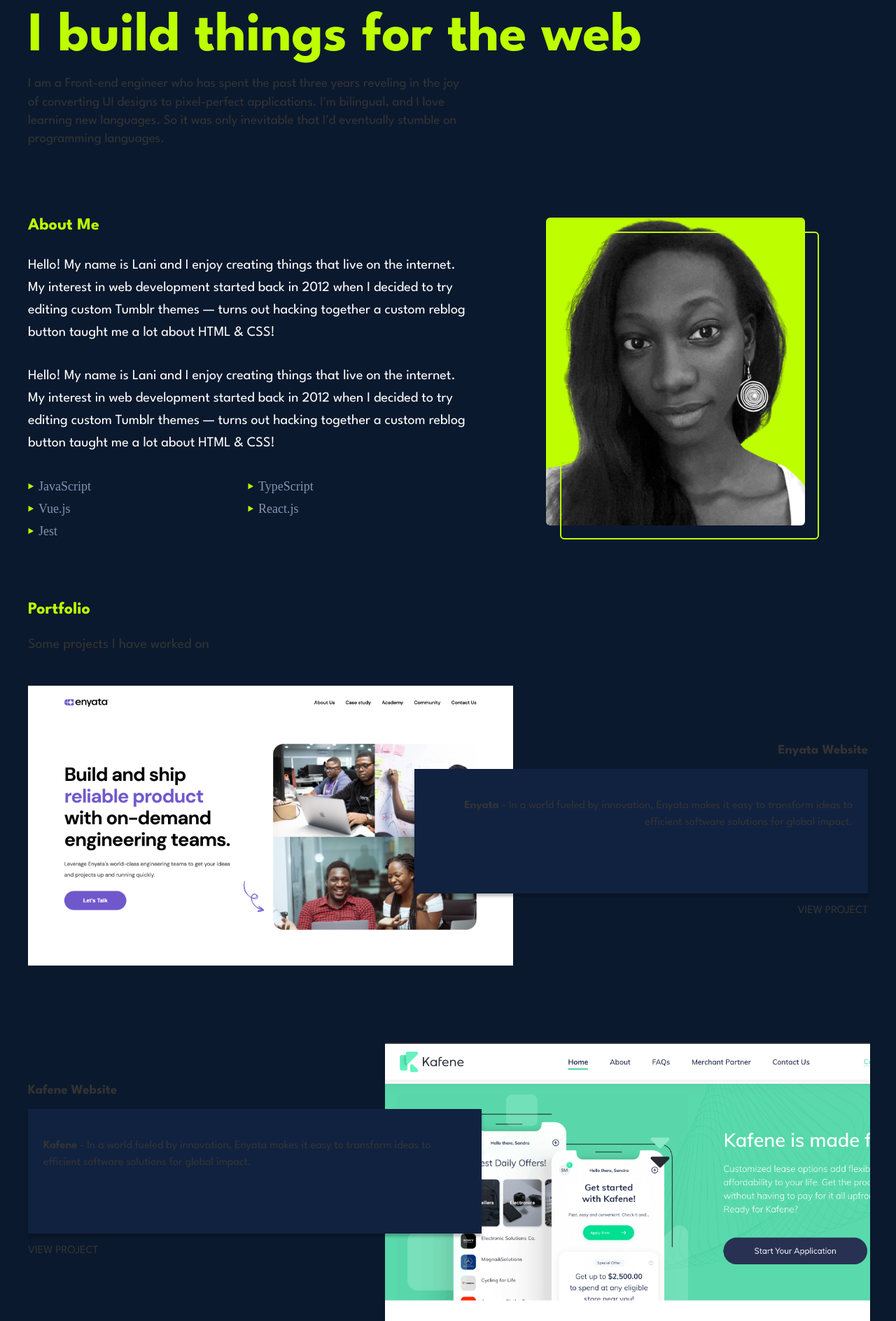
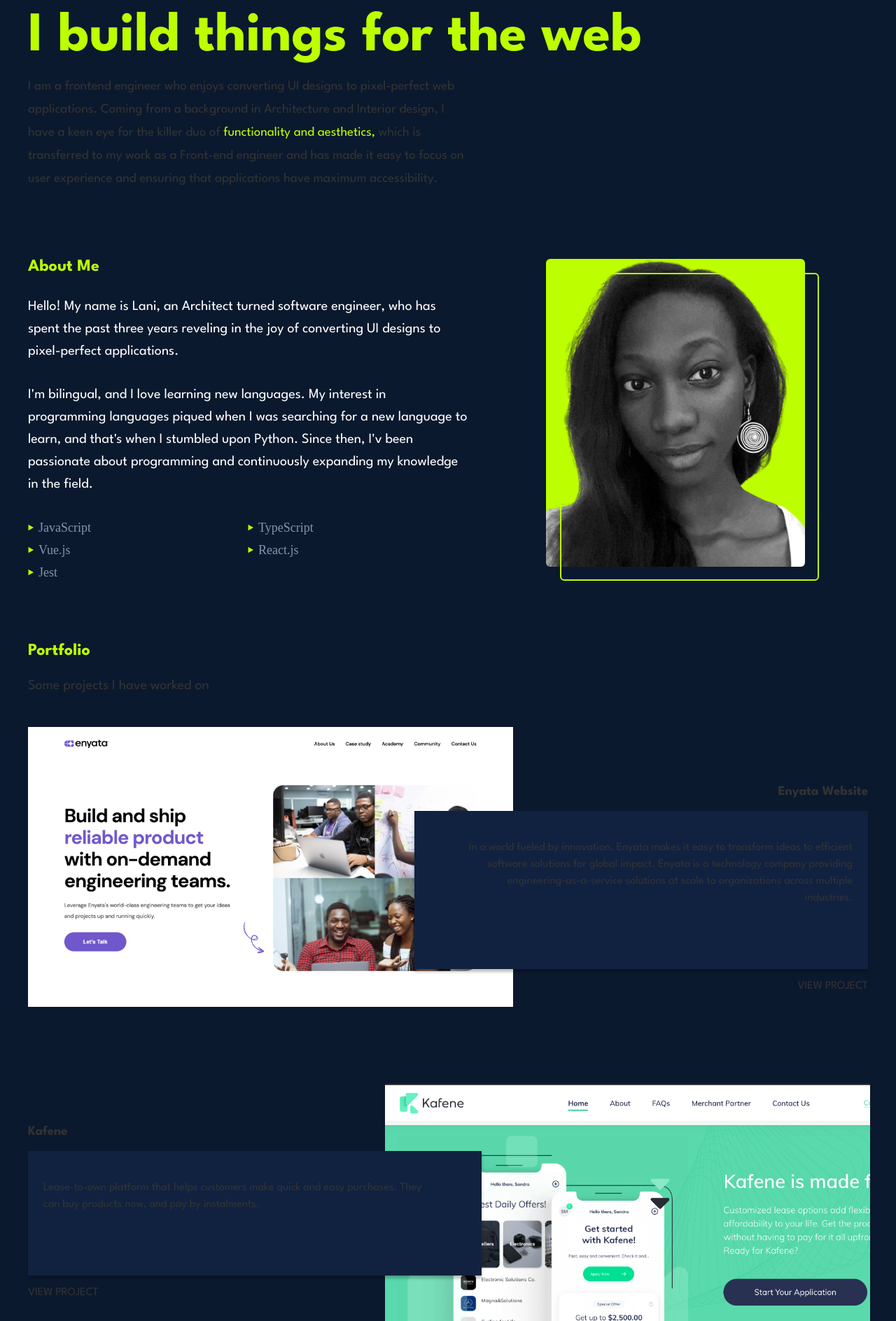
Before and after one commit to LaniJ/NewPortfolio, a Next.js app: page / in a window 1280 px wide. Shown: the part 312-2200 px from the top of the page at 70% size. Built offline with nearby package versions, Linux system fonts and the light colour scheme.

Commit message:
remove dummy text

```diff
--- a/components/About/About.js
+++ b/components/About/About.js
@@ -1,39 +1,23 @@
 import styles from '../../styles/About.module.css'
 import Skills from '../Skills/index'
-import Image from 'next/image'
-// import LaniPic from '../../assets/images/lanlan.png'
-import LaniPic from '../../assets/images/cropped_lan.png'
-// import skills from '../Skills/index'
-// import arrow-right from ''
-// import arrowRight from "../../assets/icons/arrow-right.svg";
-
 
 const About = () => {
   return (
     <div className={styles.about} id="about">
       <div className={styles.textSection}>
         <h3 className="sectionHeader">About Me</h3>
-        <p className={styles.text}>Hello! My name is Lani and I enjoy creating things that live on the internet. My interest in web development started back in 2012 when I decided to try editing custom Tumblr themes — turns out hacking together a custom reblog button taught me a lot about HTML & CSS!</p>
-        <p className={styles.text}>Hello! My name is Lani and I enjoy creating things that live on the internet. My interest in web development started back in 2012 when I decided to try editing custom Tumblr themes — turns out hacking together a custom reblog button taught me a lot about HTML & CSS!</p>
+        <p className={styles.text}>Hello! My name is Lani, an Architect turned software engineer, who  has spent the past three years reveling in the joy of converting UI designs to pixel-perfect applications.
+        </p>
+        <p className={styles.text}>I&apos;m bilingual, and I love learning new languages. My interest in programming languages piqued when I was searching for a new language to learn, and that's when I stumbled upon Python. Since then, I&apos;v been passionate about programming and continuously expanding my knowledge in the field.
+        </p>
         <Skills />
       </div>
       <div>
         <div className={styles.img__container}>
           <div className={styles.about__img}>
-
           </div>
         </div>
       </div>
-      {/* <div className="profile__image">
-        <Image
-          src={LaniPic}
-          alt="Lani's Pic"
-        /> */}
-        {/* <Image
-          src={LaniPic}
-          alt="Lani's Pic"
-        /> */}
-      {/* </div> */}
     </div>
    );
 }
--- a/components/Intro/Intro.js
+++ b/components/Intro/Intro.js
@@ -15,7 +15,7 @@ const Intro = () => {
       <h1 className={`${styles.name} md:text-lg`}>Lani Oluwajuyitan</h1>
       <h1 className={`${styles.name} ${styles.role}`}>I build things for the web</h1>
 
-      <p className="text-lg max-w-full md:max-w-[53%]">I am a Front-end engineer who has spent the past three years reveling in the joy of converting UI designs to pixel-perfect applications. I&apos;m bilingual, and I love learning new languages. So it was only inevitable that I&apos;d eventually stumble on programming languages.</p>
+      <p className="text-lg max-w-full md:max-w-[53%] leading-[33px]">I am a frontend engineer who enjoys converting UI designs to pixel-perfect web applications. Coming from a background in Architecture and Interior design, I have a keen eye for the killer duo of <span className='text-accent'>functionality and aesthetics,</span> which is transferred to my work as a Front-end engineer and has made it easy to focus on user experience and ensuring that  applications have maximum accessibility.</p>
     </div>
    );
 }
--- a/components/OtherProjects/data.js
+++ b/components/OtherProjects/data.js
@@ -2,37 +2,47 @@ export const projectList = [
   {
     projectName: "AQ Identity Verification",
     link: "https://stagingaq.enyata.com/",
-    cardContent: "A nicer look at your GitHub profile and repo stats. Includes data visualizations of your top languages, starred repositories, and sort through your top repos by number of stars, forks, and size.",
-    // altText: ""
+    cardContent: "Eliminate risks, online frauds and financial crimes by verifying Identity documents with AQ’s automated identity verification system",
   },
   {
     projectName: "Simple Video Player",
     link: "https://simplevideoplayer.com/",
-    cardContent: "A nicer look at your GitHub profile and repo stats. Includes data visualizations of your top languages, starred repositories, and sort through your top repos by number of stars, forks, and size."
+    // cardContent: "Play your local videos on the web. Unsure about the saftey or origin of a video you have downloaded from untrusted sources? Worried about the safety of playing them with any app on your machine? "
+    cardContent: "If you have a video that might have been downloaded from untrusted sources and are worried about the safety of playing them with an app on your machine, play it on the web using Simple Video Player."
+  },
+  {
+    projectName: "Volley Chrome Extension",
+    link: "https://chrome.google.com/webstore/detail/volley/adiikgmaiadcllnhkeclpacjoaaepanl?hl=en",
+    cardContent: "Quick launch Volley App immediately you navigate to a LinkedIn Profile page! Inspire your prospects with personalized and hyper-relevant outreach."
   },
   {
     projectName: "Parallax Page",
     link: "https://parallax-landing-page-theta.vercel.app/",
-    cardContent: "A nicer look at your GitHub profile and repo stats. Includes data visualizations of your top languages, starred repositories, and sort through your top repos by number of stars, forks, and size."
+    cardContent: "A tourism company webpage built to focus on the parallax effect."
+  },
+  {
+    projectName: "SpeakersBay",
+    link: "https://speakersbay.com/",
+    cardContent: "Online Language school application where both tutors and learners can sign up to join classes."
   },
   {
     projectName: "Todo App",
     link: "https://todo-ezt5mf06k-lanij.vercel.app/",
-    cardContent: "A nicer look at your GitHub profile and repo stats. Includes data visualizations of your top languages, starred repositories, and sort through your top repos by number of stars, forks, and size."
+    cardContent: "To-do Application for making lists and reminders of various kinds."
   },
   {
     projectName: "React Calculator",
     link: "https://react-calc-nine.vercel.app/",
-    cardContent: "A nicer look at your GitHub profile and repo stats. Includes data visualizations of your top languages, starred repositories, and sort through your top repos by number of stars, forks, and size."
+    cardContent: "A Simple calculator built with React.js"
   },
   {
     projectName: "Vue3 App",
     link: "",
-    cardContent: "A nicer look at your GitHub profile and repo stats. Includes data visualizations of your top languages, starred repositories, and sort through your top repos by number of stars, forks, and size."
+    cardContent: "Vue3 sample app to add and view information about a person."
   },
   {
-    projectName: "Card Flip game",
+    projectName: "Magic Memory game",
     link: "",
-    cardContent: "A nicer look at your GitHub profile and repo stats. Includes data visualizations of your top languages, starred repositories, and sort through your top repos by number of stars, forks, and size."
+    cardContent: "Fun game to test how good your memory is."
   },
 ]
--- a/components/Portfolio/Portfolio.jsx
+++ b/components/Portfolio/Portfolio.jsx
@@ -1,6 +1,5 @@
 import styles from '../../styles/Portfolio.module.css'
 import Enyata from '../../assets/images/enyata.png'
-import Kafene from '../../assets/images/kafene3.png'
 import Link from 'next/link';
 import Image from 'next/image'
 
@@ -20,7 +19,8 @@ const Portfolio = () => {
         <div className={styles.info_one}>
           <h3 className='text-lg font-bold'>Enyata Website</h3>
           <div className={styles['project-box']}>
-            <p className={styles['project-info']}><strong>Enyata</strong> - In a world fueled by innovation, Enyata makes it easy to transform ideas to efficient software solutions for global impact.</p>
+            <p className={styles['project-info']}>In a world fueled by innovation, Enyata makes it easy to transform ideas to efficient software solutions for global impact. Enyata is a technology company providing engineering-as-a-service solutions at scale to organizations across multiple industries.
+            </p>
             <div className={`${styles.project__image} ${styles.small__screen}`}>
               <Image
                 src={Enyata}
@@ -35,9 +35,9 @@ const Portfolio = () => {
 
       <div className={styles.project}>
         <div className={styles.info_two}>
-          <h3 className='text-lg font-bold'>Kafene Website</h3>
+          <h3 className='text-lg font-bold'>Kafene</h3>
           <div className={`${styles['project-box']} ${styles.boxFlipped}` }>
-            <p className={styles['project-info']}><strong>Kafene</strong> - In a world fueled by innovation, Enyata makes it easy to transform ideas to efficient software solutions for global impact.</p>
+            <p className={styles['project-info']}>Lease-to-own platform that helps customers make quick and easy purchases. They can buy products now, and pay by instalments.</p>
             <div className={`${styles.project__image} ${styles.imageFlipped} ${styles.kafene} ${styles.small__screen}`}></div>
             <Link href="https://kafene.com/"><a target="_blank" rel="noreferrer" className={`${styles['project-link']} ${styles.small__screen}`}>VIEW PROJECT</a></Link>
           </div>
@@ -52,7 +52,7 @@ const Portfolio = () => {
         <div className={styles.info_one}>
           <h3 className='text-lg font-bold'>Volley</h3>
           <div className={styles['project-box']}>
-            <p className={styles['project-info']}><strong>Volley</strong> - In a world fueled by innovation, Volley makes it easy to transform ideas to efficient software solutions for global impact.</p>
+            <p className={styles['project-info']}>Volley is a research solution which is aimed at helping B2B companies connect with  their prospective clients. Volley helps companies stand out from the crowd and convert more leads using research, personalization, intent signals and data.</p>
             <div className={`${styles.project__image} ${styles.small__screen} ${styles.volley}`}> </div>
             <Link href="https://volley.com/"><a target="_blank" rel="noreferrer" className={`${styles['project-link']} ${styles.small__screen}`}>VIEW PROJECT</a></Link>
           </div>
--- a/styles/OtherProjects.module.css
+++ b/styles/OtherProjects.module.css
@@ -36,6 +36,7 @@
   background: #112240;
   box-shadow: 0px 4px 4px rgba(0, 0, 0, 0.25);
   color: #ccd6f6;
+  min-height: 324px;
 }
 
 .project__card__icons {
--- a/styles/globals.css
+++ b/styles/globals.css
@@ -11,6 +11,7 @@ h1, h2, h3, h4, h5, h6, p {
 }
 html {
   font-size: 10px;
+  scroll-behavior: smooth;
 }
 body {
   /* background: #f2f2f2; */
```
